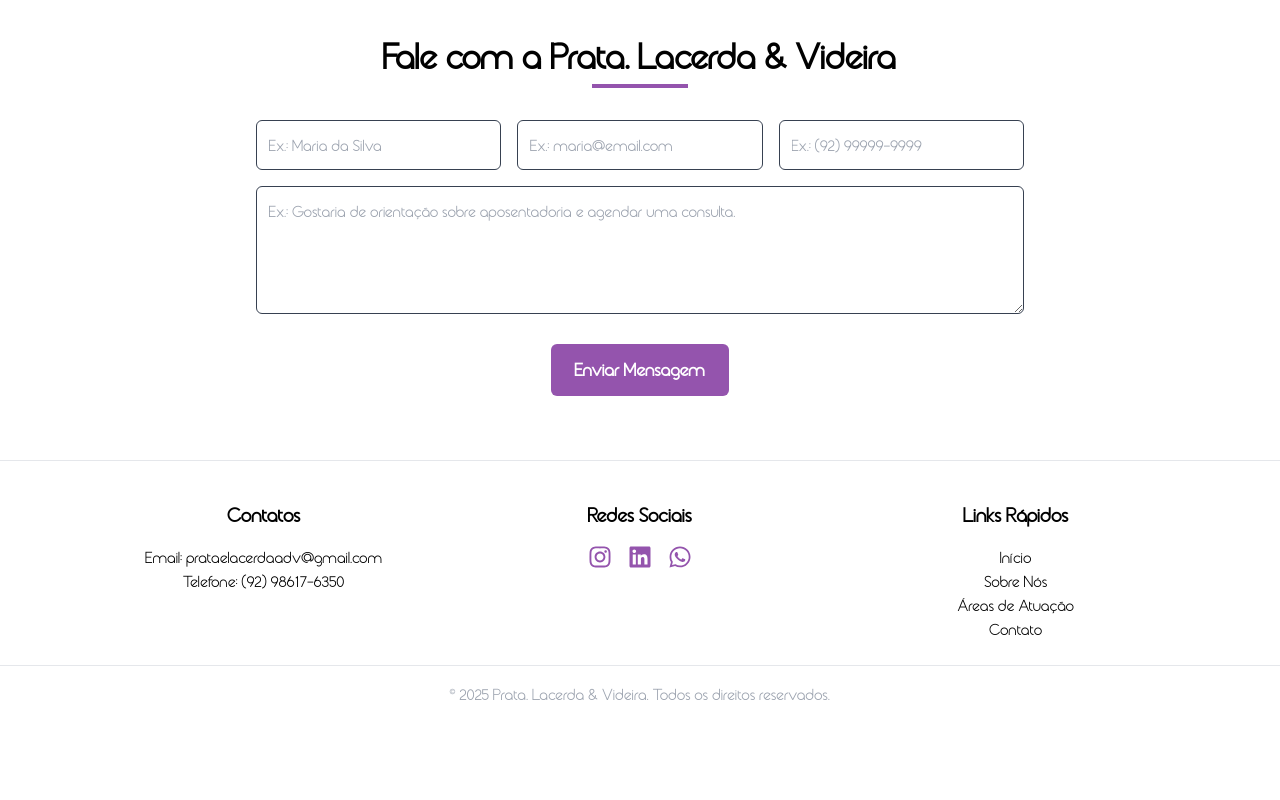
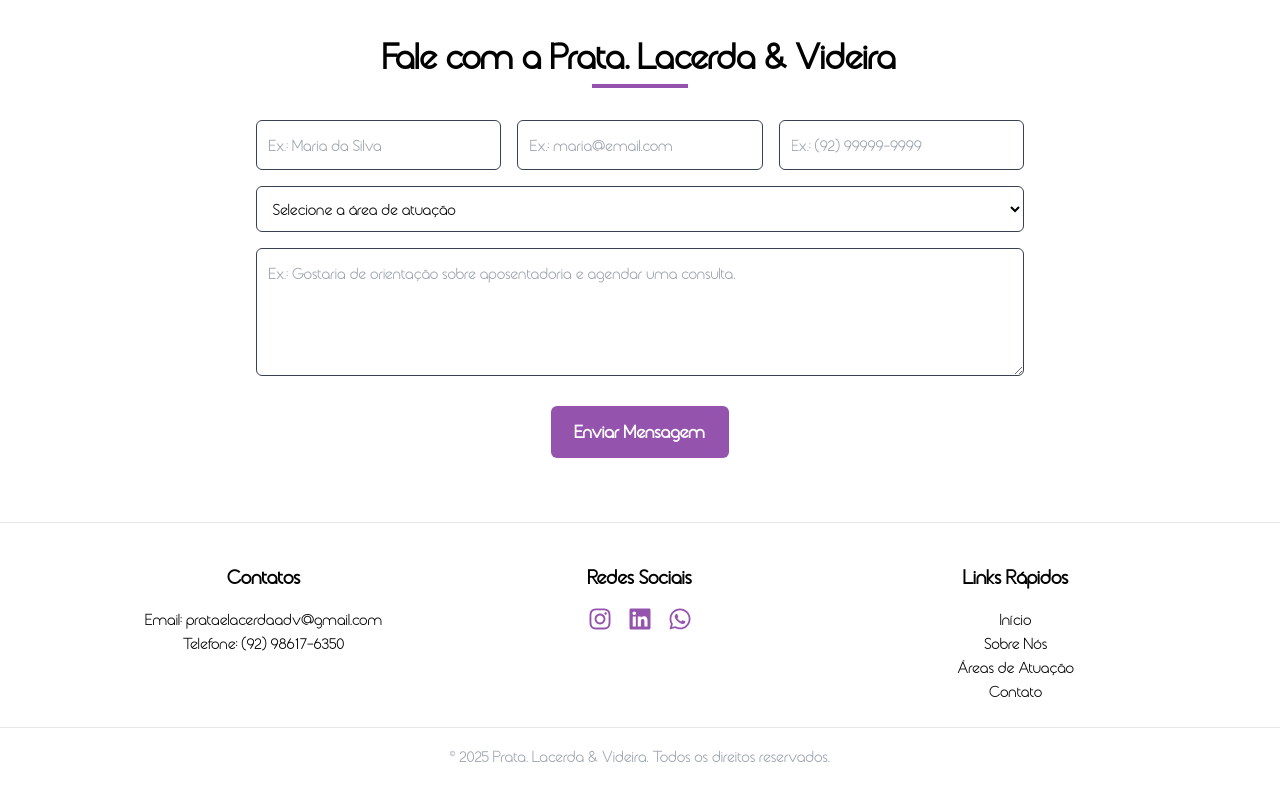
Before and after one commit to Pratamartin/office-prata-lacerda-webapp, a Next.js app: page / in a window 1280 px wide. Shown: the part 1519-2319 px from the top of the page. Before the commit the page ends 2265 px from the top, so only its background shows below. Built offline with nearby package versions, Linux system fonts and the light colour scheme.

Commit message:
feat(contact): add area of expertise selection to contact form

```diff
--- a/src/app/api/contact/route.ts
+++ b/src/app/api/contact/route.ts
@@ -70,9 +70,9 @@ export async function POST(req: Request) {
       );
     }
 
-    const { nome, email, telefone, mensagem } = await req.json();
+    const { nome, email, telefone, areaAtuacao, mensagem } = await req.json();
 
-    if (!nome || !email || !telefone || !mensagem) {
+    if (!nome || !email || !telefone || !areaAtuacao || !mensagem) {
       return NextResponse.json(
         { success: false, message: "Preencha todos os campos obrigatórios" },
         { status: 400 }
@@ -99,7 +99,7 @@ export async function POST(req: Request) {
       replyTo: email,
       to: emailTo,
       subject: "Nova mensagem do site",
-      text: `Nome do cliente: ${nome}\nE-mail do cliente: ${email}\nTelefone do cliente: ${telefone}\n\nMensagem do cliente:\n${mensagem}`,
+      text: `Nome do cliente: ${nome}\nE-mail do cliente: ${email}\nTelefone do cliente: ${telefone}\nÁrea de atuação: ${areaAtuacao}\n\nMensagem do cliente:\n${mensagem}`,
     });
 
     return NextResponse.json({ success: true, message: "E-mail enviado com sucesso!" });
--- a/src/components/section-contact/index.tsx
+++ b/src/components/section-contact/index.tsx
@@ -6,12 +6,13 @@ const ContactSection: React.FC = () => {
     nome: "",
     email: "",
     telefone: "",
+    areaAtuacao: "",
     mensagem: "",
   });
   const [loading, setLoading] = useState(false);
   const [message, setMessage] = useState("");
 
-  const handleChange = (e: React.ChangeEvent<HTMLInputElement | HTMLTextAreaElement>) => {
+  const handleChange = (e: React.ChangeEvent<HTMLInputElement | HTMLTextAreaElement | HTMLSelectElement>) => {
     setForm({ ...form, [e.target.name]: e.target.value });
   };
 
@@ -68,6 +69,23 @@ const ContactSection: React.FC = () => {
             required
           />
         </div>
+        <select
+          name="areaAtuacao"
+          value={form.areaAtuacao}
+          onChange={handleChange}
+          className="w-full bg-white text-black p-3 rounded-md border border-gray-700 focus:outline-none mt-4"
+          required
+        >
+          <option value="" disabled>
+            Selecione a área de atuação
+          </option>
+          <option value="Contencioso Cível">Contencioso Cível</option>
+          <option value="Direito Médico">Direito Médico</option>
+          <option value="Regularização de Imóveis">Regularização de Imóveis</option>
+          <option value="Responsabilidade Civil">Responsabilidade Civil</option>
+          <option value="Direito Ambiental">Direito Ambiental</option>
+          <option value="Consultoria e Compliance">Consultoria e Compliance</option>
+        </select>
         <textarea
           name="mensagem"
           placeholder="Ex.: Gostaria de orientação sobre aposentadoria e agendar uma consulta."
```
